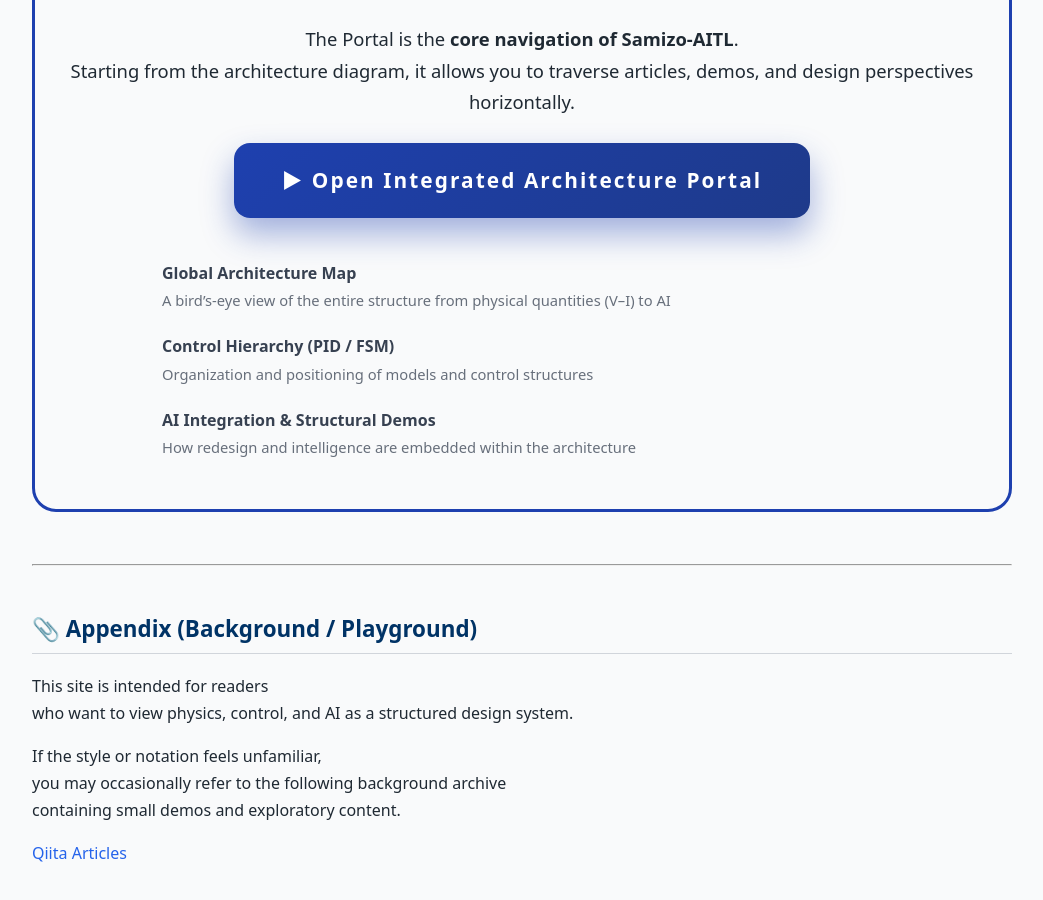
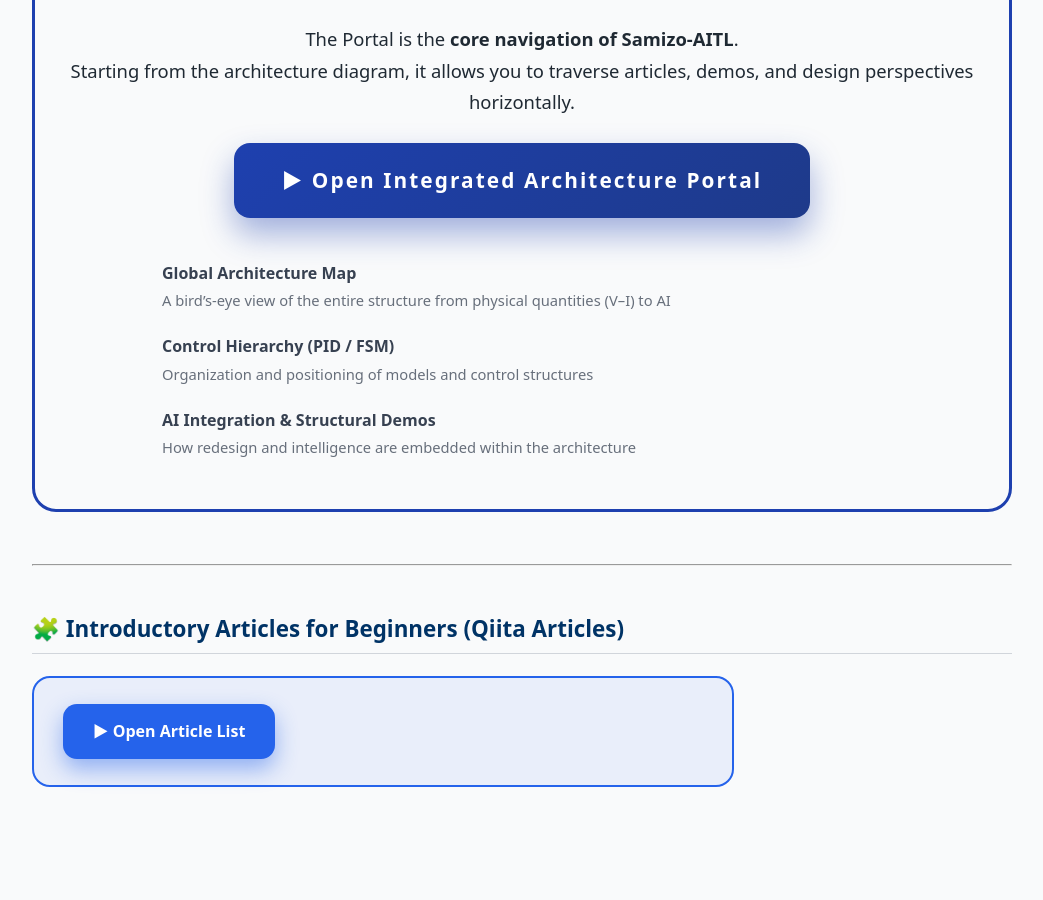
Before and after one commit to Samizo-AITL/Samizo-AITL.github.io, a Jekyll site: the page built from en/index.md, in a window 1280 px wide and 900 px high, scrolled down 1913 px. Shown: the whole window, without its empty margins (118-1161 px from the left). Built offline with Jekyll 4.4.1, drawn with Linux system fonts in a browser that asks for light colours; after the commit the page ends 2738 px from its top, so only the background shows below that.

Commit message:
Update index.md

```diff
--- a/en/index.md
+++ b/en/index.md
@@ -160,13 +160,29 @@
 
 ---
 
-## 📎 Appendix (Background / Playground)
+## 🧩 Introductory Articles for Beginners (Qiita Articles)
 
-This site is intended for readers
-who want to view physics, control, and AI as a structured design system.
+<div style="
+  margin: 1.4em 0;
+  padding: 1.6em 1.8em;
+  border: 2px solid #2563eb;
+  border-radius: 18px;
+  background: rgba(37,99,235,0.08);
+  max-width: 640px;
+">
 
-If the style or notation feels unfamiliar,
-you may occasionally refer to the following background archive
-containing small demos and exploratory content.
+<a href="https://samizo-aitl.github.io/qiita-articles/en/"
+   style="
+     display:inline-block;
+     padding:14px 30px;
+     border-radius:14px;
+     background:#2563eb;
+     color:#ffffff;
+     font-weight:900;
+     text-decoration:none;
+     box-shadow:0 10px 22px rgba(37,99,235,0.45);
+   ">
+  ▶ Open Article List
+</a>
 
-[Qiita Articles](https://samizo-aitl.github.io/qiita-articles/)
+</div>
```
